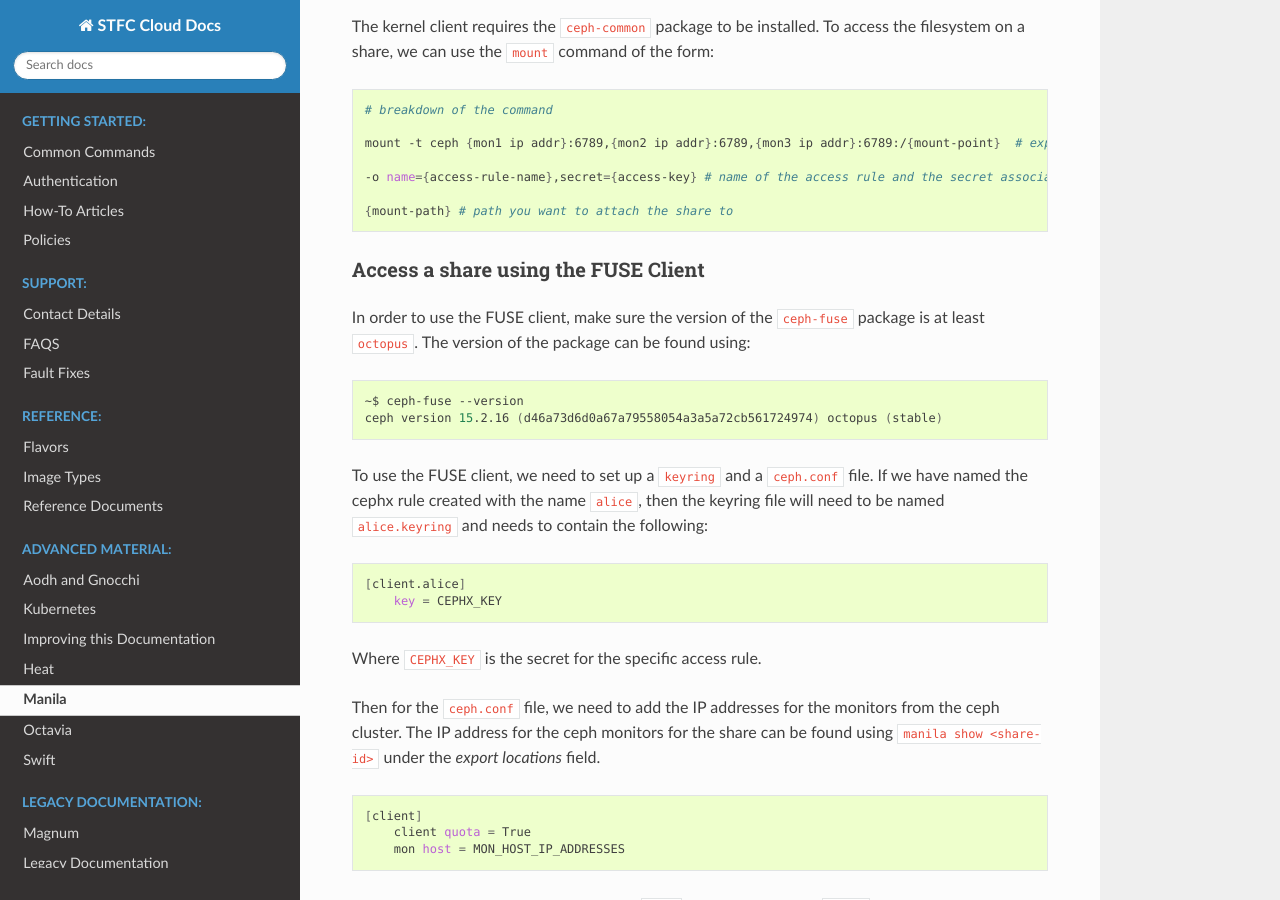
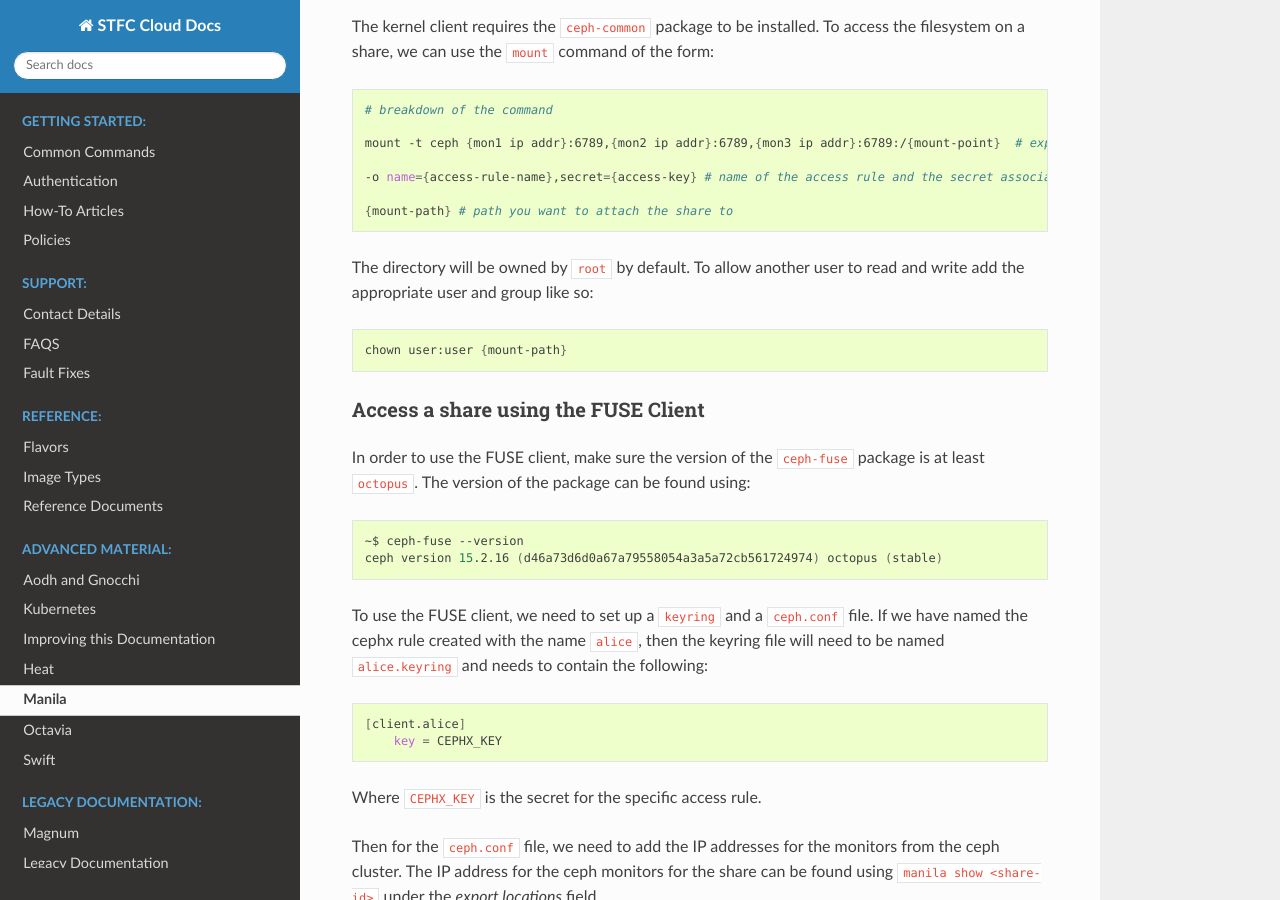
Before and after one commit to stfc/cloud-docs, a Sphinx documentation site: the page built from source/Manila/usage.rst, in a window 1280 px wide and 900 px high, scrolled down 8471 px. Built offline with Sphinx 7.4.7 and the Read the Docs theme 2.0.0, drawn with Linux system fonts in a browser that asks for light colours.

Commit message:
Add section about `chown` when accessing shares as root owns the share by default

```diff
--- a/source/Manila/usage.rst
+++ b/source/Manila/usage.rst
@@ -460,6 +460,13 @@ the ``mount`` command of the form:
 
     {mount-path} # path you want to attach the share to
 
+The directory will be owned by ``root`` by default. To allow another user to read and write add the appropriate user and group like so:
+
+.. code-block:: bash
+
+    chown user:user {mount-path}
+
+
 Access a share using the FUSE Client
 ~~~~~~~~~~~~~~~~~~~~~~~~~~~~~~~~~~~~~~~
 
```
